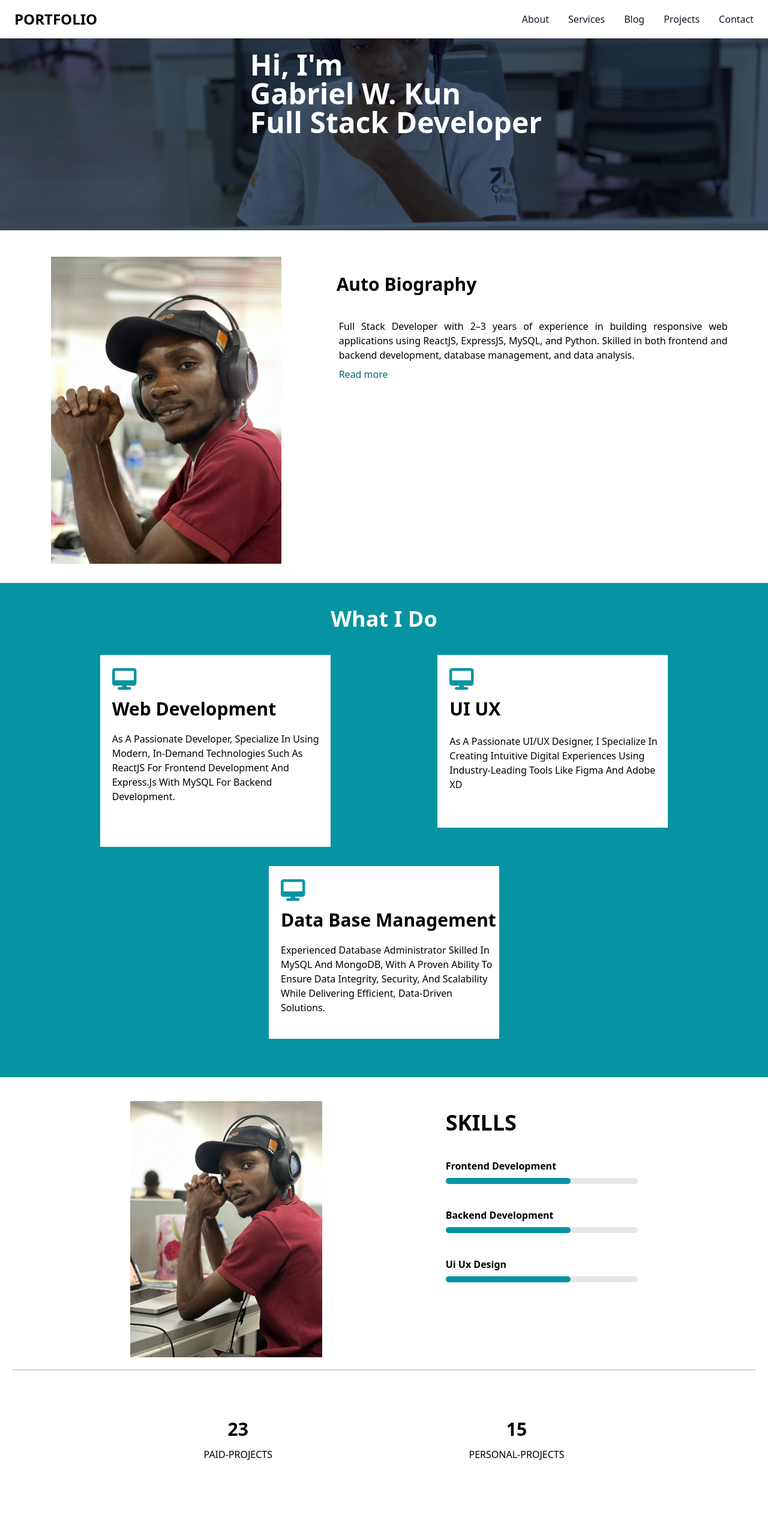
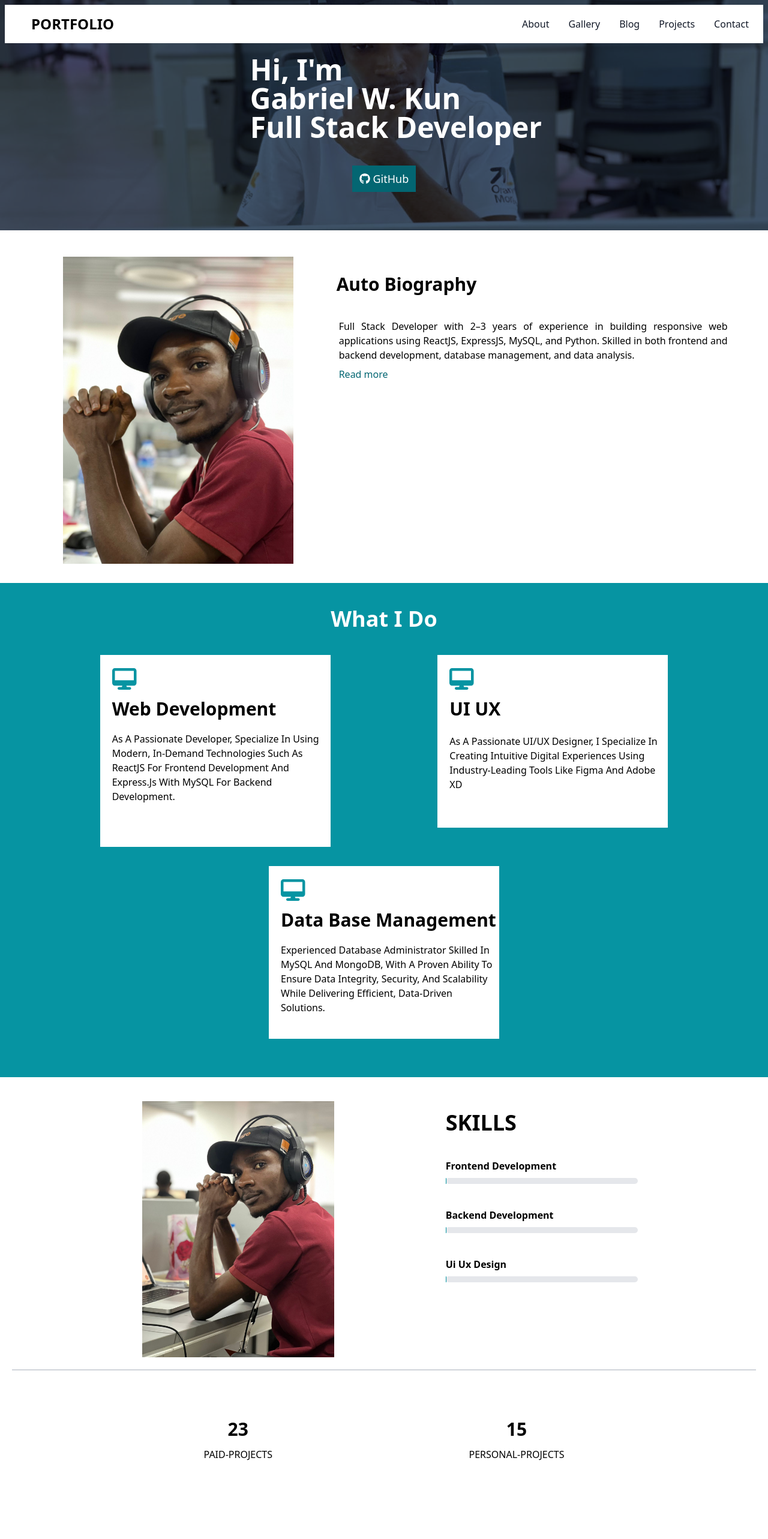
Before and after one commit to Gabriel-3191997/portfolio, a React (Vite) app in the folder myportfolio/: page / in a window 1280 px wide. Shown: the top 2566 px of the page at 60% size. Built offline with nearby package versions, Linux system fonts and the light colour scheme.

Commit message:
latest update

```diff
--- a/myportfolio/package.json
+++ b/myportfolio/package.json
@@ -15,8 +15,9 @@
   },
   "dependencies": {
     "@fortawesome/fontawesome-svg-core": "^6.7.2",
+    "@fortawesome/free-brands-svg-icons": "^7.0.1",
     "@fortawesome/free-solid-svg-icons": "^6.7.2",
-    "@fortawesome/react-fontawesome": "^0.2.2",
+    "@fortawesome/react-fontawesome": "^0.2.6",
     "@tailwindcss/cli": "^4.1.10",
     "@tailwindcss/vite": "^4.1.10",
     "flowbite": "^3.1.2",
--- a/myportfolio/src/App.jsx
+++ b/myportfolio/src/App.jsx
@@ -6,6 +6,7 @@ import Section from './section'
 import Skills from './skills'
 import Rating from './rating'
 import $ from 'jquery';
+import TechSkills from './tech_skills'
 
 class App extends React.Component {
 
@@ -20,6 +21,7 @@ class App extends React.Component {
        <Section/>
        <Skills/>
        <Rating/>
+       <TechSkills/>
 
       </>
 
--- a/myportfolio/src/banner.jsx
+++ b/myportfolio/src/banner.jsx
@@ -1,23 +1,20 @@
-import React from 'react'
-import Heading from './heading'
-import Nav from './nav'
-import images from
-'./images/hero-image.jpeg';
-class Banner extends React.Component{
+import React from 'react';
+import Heading from './heading';
+import Nav from './nav';
+import images from './images/487804623_2475805612812201_4372487470002518231_n.jpg';
 
-	render(){
-
-		return(
-
-			<div className = "bg-gray-800 h-96 pd-52 bg-blend-overlay bg-center
-				bg-cover bg-no-repeat sm:bg-fixed scroll-smooth md:bg-fixed scroll-smooth" id="hero-image">
-				<Nav/>
-				<Heading/>
-
-			</div>
-
-			)
-	}
+class Banner extends React.Component {
+  render() {
+    return (
+      <div
+        className="bg-gray-800 h-96 p-3 md:p-2 bg-blend-overlay bg-center bg-cover bg-no-repeat sm:bg-fixed md:bg-fixed scroll-smooth"
+        id="hero-image"
+      >
+        <Nav />
+        <Heading />
+      </div>
+    );
+  }
 }
 
-export default Banner
+export default Banner;
--- a/myportfolio/src/content-section.jsx
+++ b/myportfolio/src/content-section.jsx
@@ -58,6 +58,8 @@ class Content extends React.Component {
 
         }
       }
+        // Slide image automatically
+      $("#img").css({ position: 'relative' }).animate({ left: "20px" }, 1000);
     });
   }
 
@@ -65,7 +67,7 @@ class Content extends React.Component {
     return (
       <div className="flex flex-wrap justify-evenly m-8 pt-3">
         <div>
-          <img className="w-96 hover:cursor-pointer" src={image} alt="Profile" id="img" />
+          <img className="w-96 hover:cursor-pointer hover:bg-blend-overlay hover:bg-gray-800" src={image} alt="Profile" id="img" />
         </div>
         <div className="max-w-2xl" id="content">
           <h1 className="text-3xl font-semibold capitalize py-5 m-2">auto biography</h1>
--- /dev/null
+++ b/myportfolio/src/github.jsx
@@ -0,0 +1,20 @@
+import React from 'react';
+import { FontAwesomeIcon } from "@fortawesome/react-fontawesome";
+import { faGithub } from "@fortawesome/free-brands-svg-icons";
+
+class GitHub extends React.Component {
+  render() {
+    return (
+      <>
+        <a
+          href="#"
+          className="capitalize text-2xl md:text-lg py-3 md:py-2 px-3 bg-teal-700 text-white delay-500"
+        >
+          <FontAwesomeIcon icon={faGithub} /> GitHub
+        </a>
+      </>
+    );
+  }
+}
+
+export default GitHub;
--- a/myportfolio/src/heading.jsx
+++ b/myportfolio/src/heading.jsx
@@ -1,5 +1,6 @@
 import React from 'react';
 import $ from 'jquery';
+import GitHub from './github';
 
 class Heading extends React.Component {
   componentDidMount() {
@@ -34,13 +35,19 @@ class Heading extends React.Component {
 
   render() {
     return (
-      <div className="flex justify-center flex-wrap py-5 ml-10" id="heading">
+      <>
+      <div className="flex justify-center flex-wrap py-1 md:py-5 ml-10" id="heading">
         <h1 className="text-white font-sans text-5xl md:text-5xl font-semibold capitalize">
           hi, i'm <br />
           gabriel w. kun <br />
           full stack developer
         </h1>
       </div>
+      <div className="flex justify-center items-center py-5">
+        <GitHub/>
+      </div>
+      </>
+
     );
   }
 }
--- a/myportfolio/src/nav.jsx
+++ b/myportfolio/src/nav.jsx
@@ -11,7 +11,7 @@ class Nav extends React.Component{
 
 <nav class="bg-white border-gray-200 dark:bg-transparent">
   <div class="max-w-screen-xl flex flex-wrap items-center justify-between mx-auto p-4">
-    <a href="https://flowbite.com/" class="flex items-center space-x-3 rtl:space-x-reverse">
+    <a href="https://flowbite.com/" class="flex items-center space-x-3 rtl:space-x-reverse mx-5">
         {/*<img src="https://flowbite.com/docs/images/logo.svg" class="h-8" alt="Flowbite Logo" />*/}
         <span class="self-center text-2xl font-semibold uppercase ml-2 whitespace-nowrap dark:text-white">portfolio</span>
     </a>
@@ -23,14 +23,14 @@ class Nav extends React.Component{
     </button>
     <div class="hidden w-full md:block md:w-auto" id="navbar-default">
       <ul class="font-medium flex flex-col p-4 md:p-0 mt-4 border border-none rounded-lg bg-transparent md:flex-row md:space-x-8 rtl:space-x-reverse md:mt-0 md:border-0 md:bg-transparent dark:bg-transparent md:dark:bg-transparent dark:border-gray-700 mr-2">
-  <li>
+  {/* <li>
     <a href="#" class="block py-2 px-3 text-white rounded-sm md:p-0 dark:text-white md:dark:text-white hover:text-blue-700" aria-current="page">Home</a>
-  </li>
+  </li> */}
   <li>
     <a href="#" class="block py-2 px-3 text-gray-900 rounded-sm md:hover:text-blue-700 md:p-0 dark:text-white md:dark:hover:text-blue-500">About</a>
   </li>
   <li>
-    <a href="#" class="block py-2 px-3 text-gray-900 rounded-sm md:hover:text-blue-700 md:p-0 dark:text-white md:dark:hover:text-blue-500">Services</a>
+    <a href="#" class="block py-2 px-3 text-gray-900 rounded-sm md:hover:text-blue-700 md:p-0 dark:text-white md:dark:hover:text-blue-500">Gallery</a>
   </li>
   <li>
     <a href="#" class="block py-2 px-3 text-gray-900 rounded-sm md:hover:text-blue-700 md:p-0 dark:text-white md:dark:hover:text-blue-500">Blog</a>
--- a/myportfolio/src/skills.jsx
+++ b/myportfolio/src/skills.jsx
@@ -1,51 +1,84 @@
-import React from 'react'
-import images from
-'./images/WhatsApp Image 2025-08-15 at 2.08.15 PM.jpeg'
+import React from 'react';
+import $ from 'jquery';
+import images from './images/WhatsApp Image 2025-08-15 at 2.08.15 PM.jpeg';
 
-class Skills extends React.Component{
+class Skills extends React.Component {
+  componentDidMount() {
+    $(document).ready(function () {
+      function animateProgressBar($bar) {
+        const finalWidth = $bar.data('width');
+        $bar.css({ width: '0' }).animate({ width: finalWidth }, 1500, function () {
+          $bar.animate({ width: '0' }, 1500, function () {
+            animateProgressBar($bar);
+          });
+        });
+      }
 
-	render(){
+      $(".progress-bar").each(function () {
+        animateProgressBar($(this));
+      });
 
-		return(
+      // Slide image automatically
+      $("#img-slide").css({ position: 'relative' }).animate({ left: "20px" }, 1000);
+    });
+  }
 
+  render() {
+    return (
+      <>
+        <div className="h-auto flex flex-wrap justify-evenly pt-5 gap-2 flex-grow-0 m-5 mb-0 bg-fixed scroll-smooth">
+          <div className="w-80">
+            <img
+              className="hover:cursor-pointer"
+              src={images}
+              alt="skills"
+              id="img-slide"
+            />
+          </div>
 
-			<>
+          <div className="w-80">
+            <h1 className="text-4xl font-sans font-semibold uppercase pt-4">
+              skills
+            </h1>
 
-			<div className="h-auto flex flex-wrap justify-evenly pt-5  gap-2 flex-grow-0 m-5 mb-0 bg-fixed scroll-smooth">
-				<div className="w-80">
-					<img className="hover:cursor-pointer" src={images}/>
-				</div>
-				<div className="w-80">
-					<h1 className="text-4xl font-sans font-semibold uppercase pt-4">skills</h1>
-						{/*frontend development*/}
             <div className="pt-8">
-							<p className="py-2 font-sans font-semibold capitalize">frontend development</p>
+              <p className="py-2 font-sans font-semibold capitalize">
+                frontend development
+              </p>
               <div className="w-80 bg-gray-200 rounded-full h-2.5 dark:bg-gray-700">
-  						<div className="bg-teal-500 h-2.5 rounded-full w-52"></div>
+                <div
+                  className="progress-bar bg-teal-500 h-2.5 rounded-full"
+                  data-width="70%"
+                ></div>
               </div>
             </div>
-						{/*backend development rating*/}
+
             <div className="pt-8">
-							<p className="py-2 font-sans font-semibold capitalize">backend development</p>
+              <p className="py-2 font-sans font-semibold capitalize">
+                backend development
+              </p>
               <div className="w-80 bg-gray-200 rounded-full h-2.5 dark:bg-gray-700">
-  				<div className="bg-teal-500 h-2.5 rounded-full w-52">
+                <div
+                  className="progress-bar bg-teal-500 h-2.5 rounded-full"
+                  data-width="60%"
+                ></div>
+              </div>
+            </div>
+
+            <div className="pt-8 mb-20">
+              <p className="py-2 font-sans font-semibold capitalize">ui ux design</p>
+              <div className="w-80 bg-gray-200 rounded-full h-2.5 dark:bg-gray-700">
+                <div
+                  className="progress-bar bg-teal-500 h-2.5 rounded-full"
+                  data-width="80%"
+                ></div>
               </div>
             </div>
           </div>
-				{/*UI UX*/}
-				<div className="pt-8 mb-20">
-							<p className="py-2 font-sans font-semibold capitalize">ui ux design</p>
-							<div className="w-80 bg-gray-200 rounded-full h-2.5 dark:bg-gray-700">
-  				<div className="bg-teal-500 h-2.5 rounded-full w-52"></div>
-				</div></div>
         </div>
-			</div>
-
       </>
-
-
-			)
+    );
   }
 }
 
-export default Skills
+export default Skills;
--- /dev/null
+++ b/myportfolio/src/tech_skills.jsx
@@ -0,0 +1,24 @@
+import React from "react";
+
+class TechSkills extends React.Component {
+  render() {
+    return (
+      <>
+    <div className="flex flex-wrap justify-evenly gap-2">
+        <div className="w-80">
+        <h1 className="text-4xl py-4 capitalize font-semibold">
+           programming lang
+            <hr className="w-20 bg-teal-600 border-0 p-0.5 mt-3" />
+        </h1>
+
+        </div>
+        <div className="w-80">
+        2
+        </div>
+        </div>
+    </>
+    );
+  }
+}
+
+export default TechSkills;
```
Also changed, not shown: 1 other file (tests, documents, lock files or other folders). Lines whose indentation alone changed are shown as unchanged.
